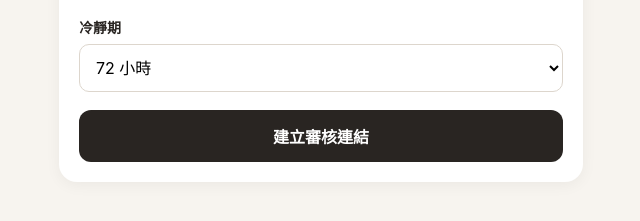
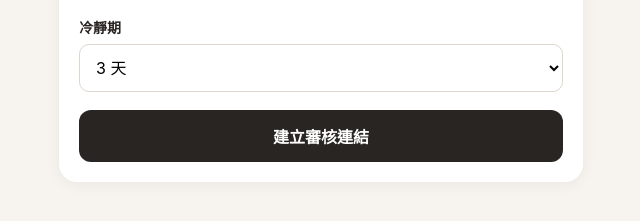
Before and after one commit to duck052203-glitch/really-buy, a plain HTML site: page index.html in a window 1280 px wide. Shown: the part 661-882 px from the top of the page, 319-959 px from the left. Drawn offline with nearby package versions, Linux system fonts and the light colour scheme.

Commit message:
Update index.html

```diff
--- a/index.html
+++ b/index.html
@@ -256,10 +256,12 @@
     <label>冷靜期</label>
 
     <select id="cooldown">
-      <option value="24">24 小時</option>
-      <option value="48">48 小時</option>
-      <option value="72" selected>72 小時</option>
-    </select>
+  <option value="0.5">30 分鐘</option>
+  <option value="2">2 小時</option>
+  <option value="6">6 小時</option>
+  <option value="24">24 小時</option>
+  <option value="72" selected>3 天</option>
+</select>
 
     <button onclick="createRequest()">
       建立審核連結
```
